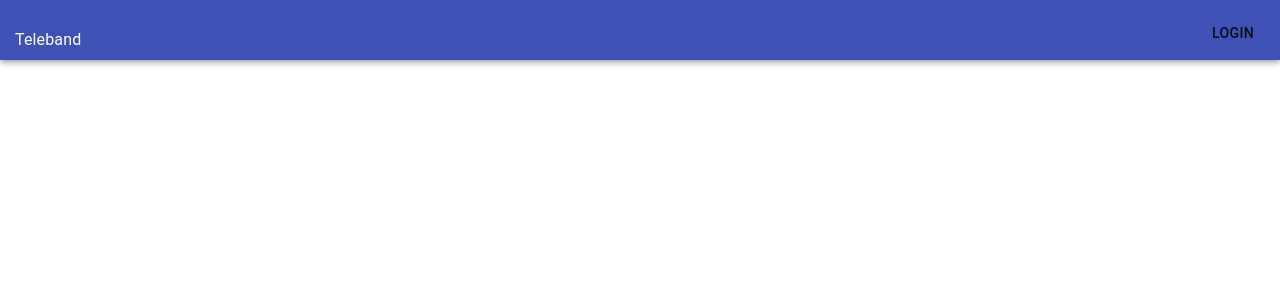
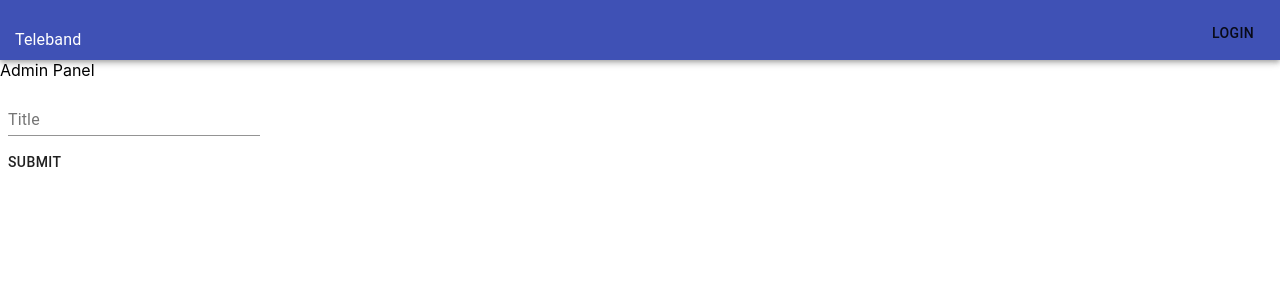
Before and after one commit to laurenyz/teleband-frontend, a React (Create React App) app: page /admin-panel in a window 1280 px wide. Shown: the top 300 px of the page. Built offline with nearby package versions, Linux system fonts and the light colour scheme.

Commit message:
added admin route and basic form to add assignment

```diff
--- a/src/App.js
+++ b/src/App.js
@@ -6,6 +6,7 @@ import Landing from './components/Landing.component'
 import StudentAssignment from './components/StudentAssignment.component'
 import StudentPage from './components/StudentPage.component'
 import TeacherPage from './components/TeacherPage.component'
+import AdminPanel from './containers/AdminPanel.component'
 import Login from './components/Login.component'
 import { BrowserRouter, Redirect, Switch, Route } from 'react-router-dom'
 import { FetchURL } from './env/url'
@@ -62,16 +63,17 @@ function App() {
             return <Landing />
           }
         }} />
-        <Route path="/login" render={(props) => {
+        <Route exact path="/login" render={(props) => {
           return < Login setCurrentUser={setCurrentUser} setCurrentUserType={setCurrentUserType} />
         }} />
-        <Route path="/student" render={(props) => {
+        <Route exact path="/student" render={(props) => {
           return < StudentPage currentUser={currentUser} />
         }} />
-        <Route path="/teacher" render={(props) => {
+        <Route exact path="/teacher" render={(props) => {
           return < TeacherPage currentUser={currentUser} setCurrentUser={setCurrentUser} />
         }} />
         <Route path="/assignments/:id" component={StudentAssignment} />
+        <Route exact path="/admin-panel" component={AdminPanel} />
       </Switch>
     </BrowserRouter>
   );
--- /dev/null
+++ b/src/components/NewAssignmentForm.componenet.jsx
@@ -0,0 +1,47 @@
+import React from 'react'
+import { TextField, Button } from '@material-ui/core';
+import { makeStyles } from '@material-ui/core/styles';
+
+const useStyles = makeStyles((theme) => ({
+  root: {
+    '& .MuiTextField-root': {
+      margin: theme.spacing(1),
+      width: '25ch',
+    },
+  },
+}));
+
+function NewAssignmentForm() {
+  const classes = useStyles();
+  const [title, setTitle] = React.useState("");
+  const handleChange = (event) => {
+    setTitle(event.target.value);
+  };
+
+  const handleSubmit = (e) => {
+    e.preventDefault()
+    fetch('http://localhost:3000/assignments', {
+         method: "POST",
+         headers: {
+             'Content-Type': "application/json",
+             "Accept": "application/json"
+         },
+         body: JSON.stringify({title: title})
+      }).then(resp=>resp.json())
+      .then(json => {
+        setTitle("")
+        console.log(json)
+      })
+  }
+
+  return (
+    <form className={classes.root} noValidate autoComplete="off" onSubmit={handleSubmit}>
+      <div>
+        <TextField id="standard-name" label="Title" value={title} onChange={handleChange} />
+      </div>
+        <Button type="submit">Submit</Button>
+    </form>
+  );
+}
+
+export default NewAssignmentForm
--- /dev/null
+++ b/src/containers/AdminPanel.component.jsx
@@ -0,0 +1,12 @@
+import React from 'react'
+import AddAssignmentForm from '../components/NewAssignmentForm.componenet'
+
+function AdminPanel(){
+    return(
+        <div>Admin Panel
+            <AddAssignmentForm />
+        </div>
+    )
+}
+
+export default AdminPanel
```
